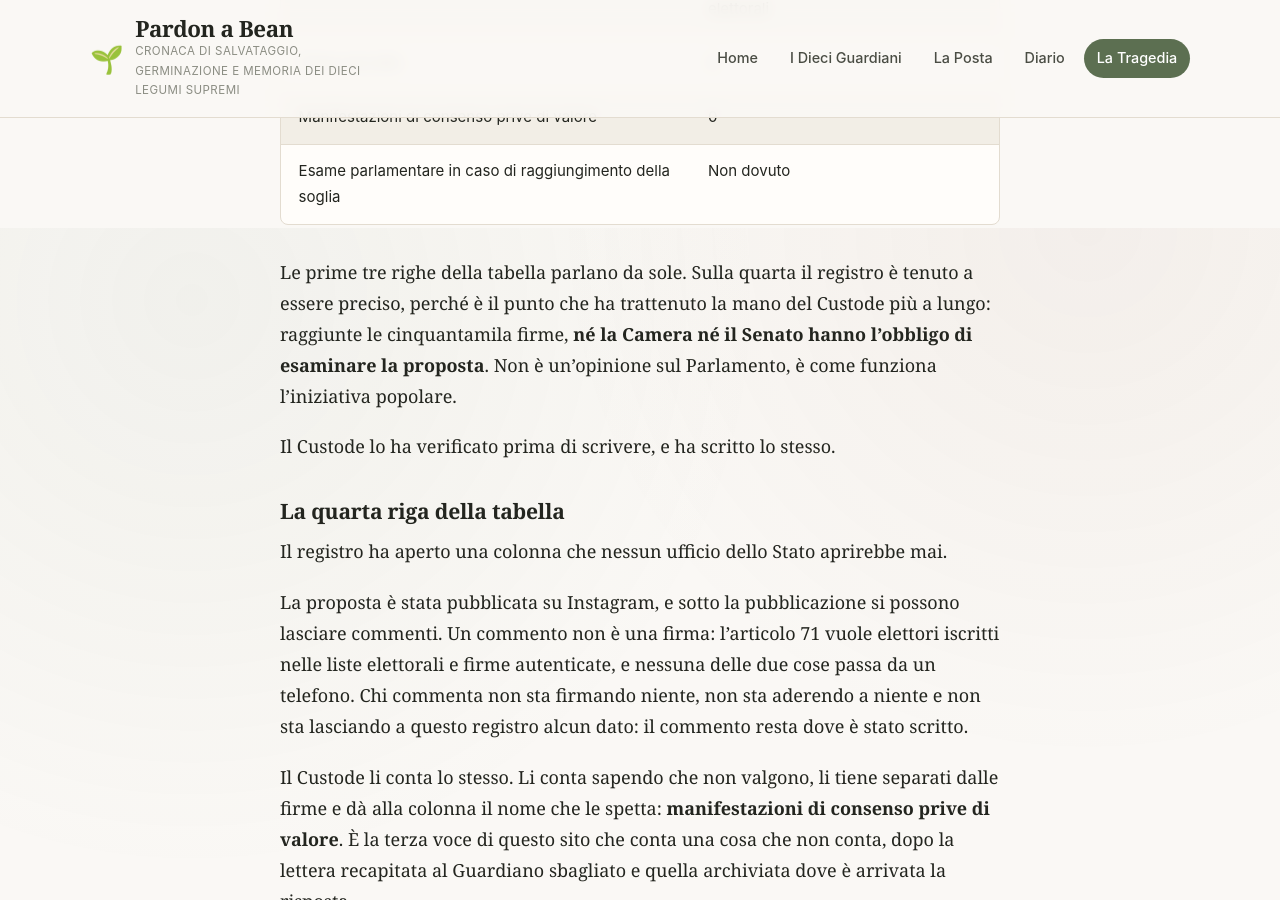
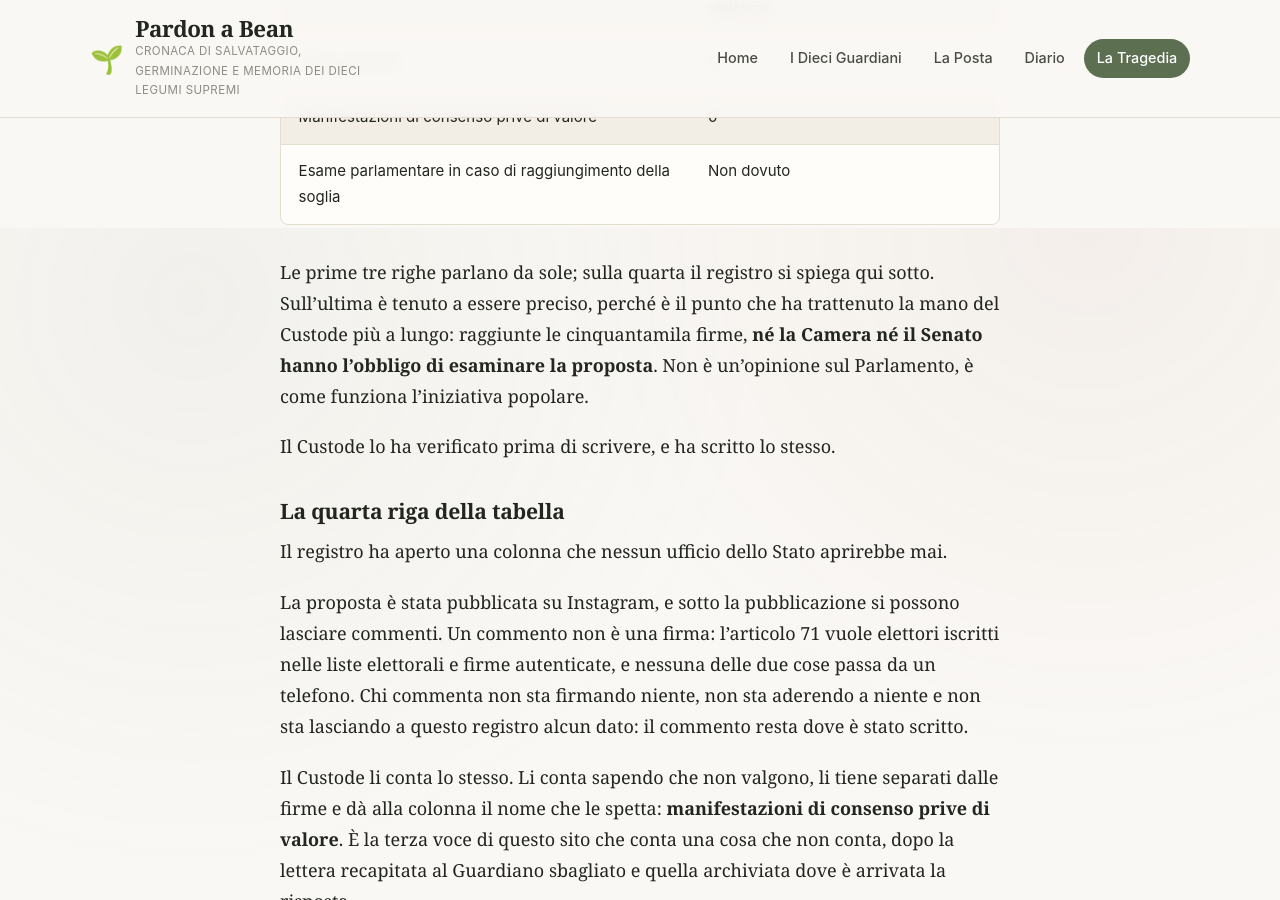
Before and after one commit to cripantea/pardonabean, a Jekyll site: the page built from tragedia.md, in a window 1280 px wide and 900 px high, scrolled down 14172 px. Built offline with Jekyll 4.4.1, drawn with Linux system fonts in a browser that asks for light colours.

Commit message:
Allinea i riferimenti alla tabella: la quarta riga adesso e' un'altra
Co-Authored-By: Claude Opus 5 <noreply@anthropic.com>

```diff
--- a/tragedia.md
+++ b/tragedia.md
@@ -345,10 +345,10 @@ altrove non la troverà, e il registro preferisce dirlo prima.
 | Manifestazioni di consenso prive di valore | {{ site.data.proposta.consensi }} |
 | Esame parlamentare in caso di raggiungimento della soglia | Non dovuto |
 
-Le prime tre righe della tabella parlano da sole. Sulla quarta il registro è tenuto a essere
-preciso, perché è il punto che ha trattenuto la mano del Custode più a lungo: raggiunte le
-cinquantamila firme, **né la Camera né il Senato hanno l'obbligo di esaminare la proposta**. Non
-è un'opinione sul Parlamento, è come funziona l'iniziativa popolare.
+Le prime tre righe parlano da sole; sulla quarta il registro si spiega qui sotto. Sull'ultima è
+tenuto a essere preciso, perché è il punto che ha trattenuto la mano del Custode più a lungo:
+raggiunte le cinquantamila firme, **né la Camera né il Senato hanno l'obbligo di esaminare la
+proposta**. Non è un'opinione sul Parlamento, è come funziona l'iniziativa popolare.
 
 Il Custode lo ha verificato prima di scrivere, e ha scritto lo stesso.
 
```
